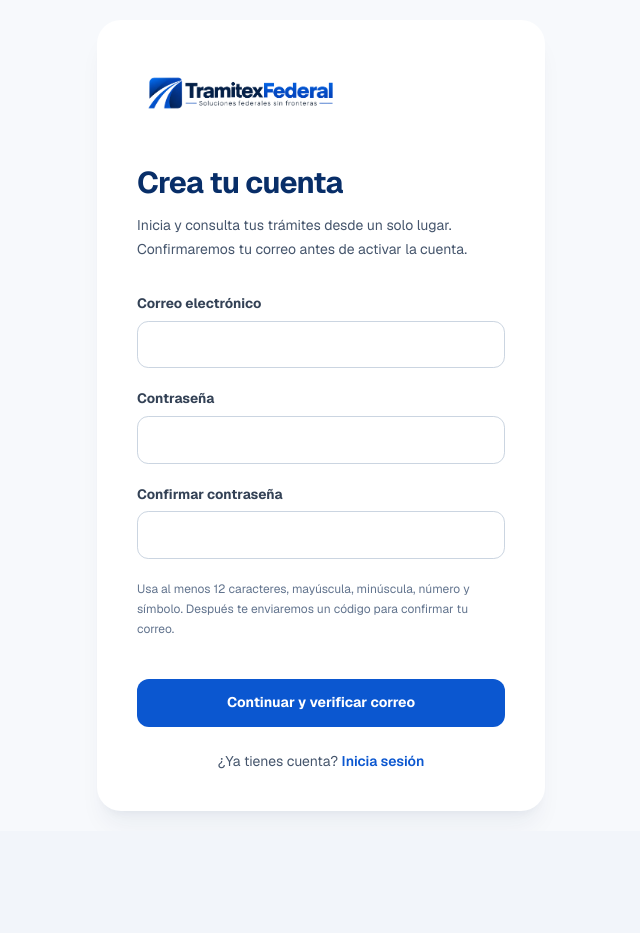
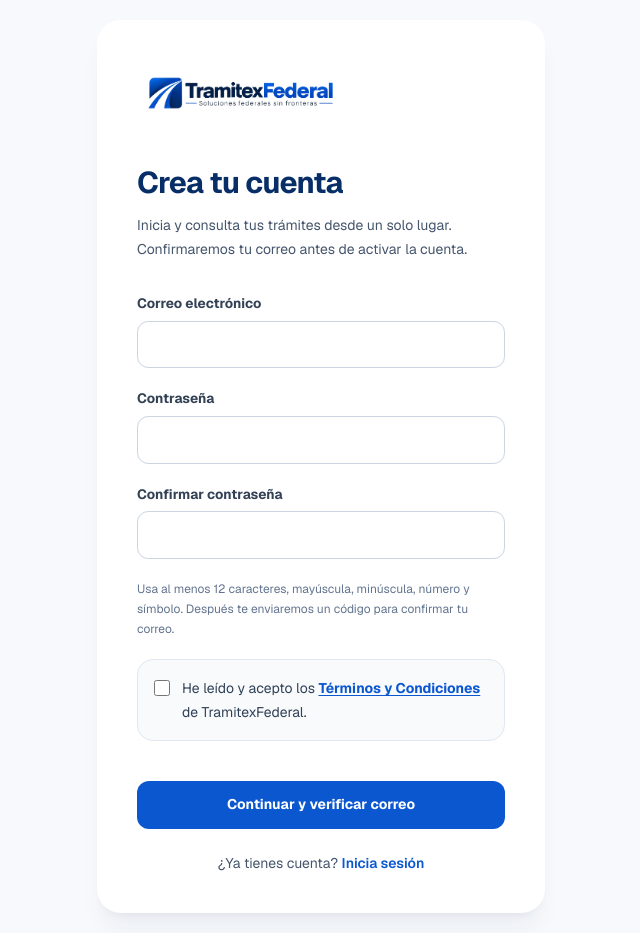
Before and after one commit to jms2o/tramitexfederal, a Next.js app: page /registro in a window 1280 px wide. Shown: the whole page, without its empty margins (319-959 px from the left). Before the commit the page ends 831 px from the top, so only its background shows below. Built offline with nearby package versions, Linux system fonts and the light colour scheme; no server answers.

Commit message:
feat: require terms acceptance during registration

```diff
--- a/components/auth/registration-form.tsx
+++ b/components/auth/registration-form.tsx
@@ -1,6 +1,7 @@
+import Link from "next/link";
 import { requestRegistrationCode } from "@/app/(auth)/actions";
 import { TurnstileWidget } from "@/components/auth/turnstile-widget";
 
 export function RegistrationForm() {
-  return <form action={requestRegistrationCode} className="mt-8 grid gap-5"><label className="field">Correo electrónico<input className="input" name="email" type="email" autoComplete="email" required /></label><label className="field">Contraseña<input className="input" name="password" type="password" autoComplete="new-password" minLength={12} required /></label><label className="field">Confirmar contraseña<input className="input" name="confirmPassword" type="password" autoComplete="new-password" minLength={12} required /></label><p className="text-xs leading-5 text-slate-500">Usa al menos 12 caracteres, mayúscula, minúscula, número y símbolo. Después te enviaremos un código para confirmar tu correo.</p><TurnstileWidget /><button className="button h-12" type="submit">Continuar y verificar correo</button></form>;
+  return <form action={requestRegistrationCode} className="mt-8 grid gap-5"><label className="field">Correo electrónico<input className="input" name="email" type="email" autoComplete="email" required /></label><label className="field">Contraseña<input className="input" name="password" type="password" autoComplete="new-password" minLength={12} required /></label><label className="field">Confirmar contraseña<input className="input" name="confirmPassword" type="password" autoComplete="new-password" minLength={12} required /></label><p className="text-xs leading-5 text-slate-500">Usa al menos 12 caracteres, mayúscula, minúscula, número y símbolo. Después te enviaremos un código para confirmar tu correo.</p><label className="flex items-start gap-3 rounded-2xl border border-slate-200 bg-slate-50 p-4 text-sm leading-6 text-slate-700"><input type="checkbox" name="acceptTerms" value="yes" className="mt-1 size-4 shrink-0 accent-blue" required /><span>He leído y acepto los <Link className="font-bold text-blue underline underline-offset-2" href="/terminos" target="_blank" rel="noreferrer">Términos y Condiciones</Link> de TramitexFederal.</span></label><TurnstileWidget /><button className="button h-12" type="submit">Continuar y verificar correo</button></form>;
 }
```
